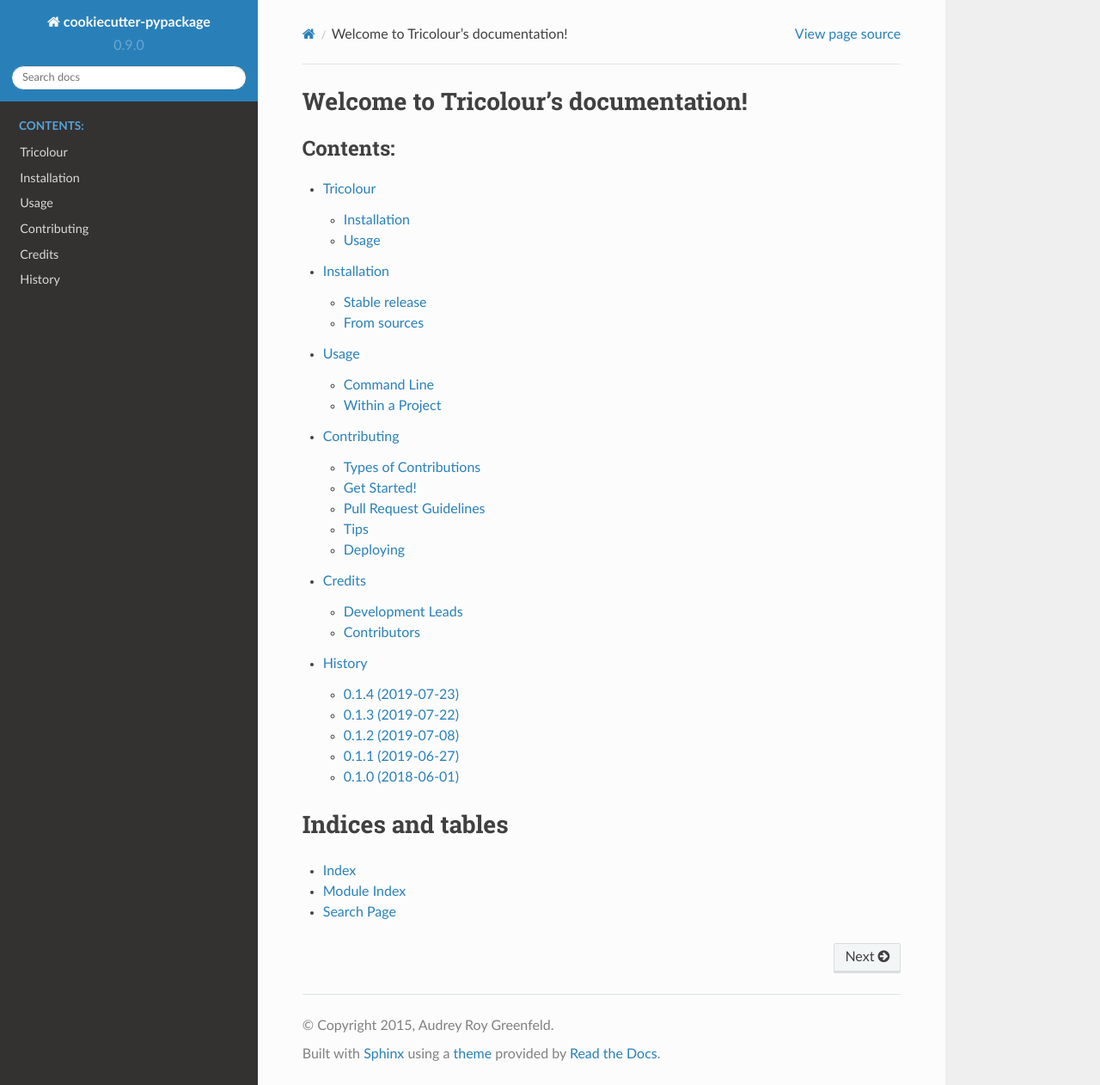
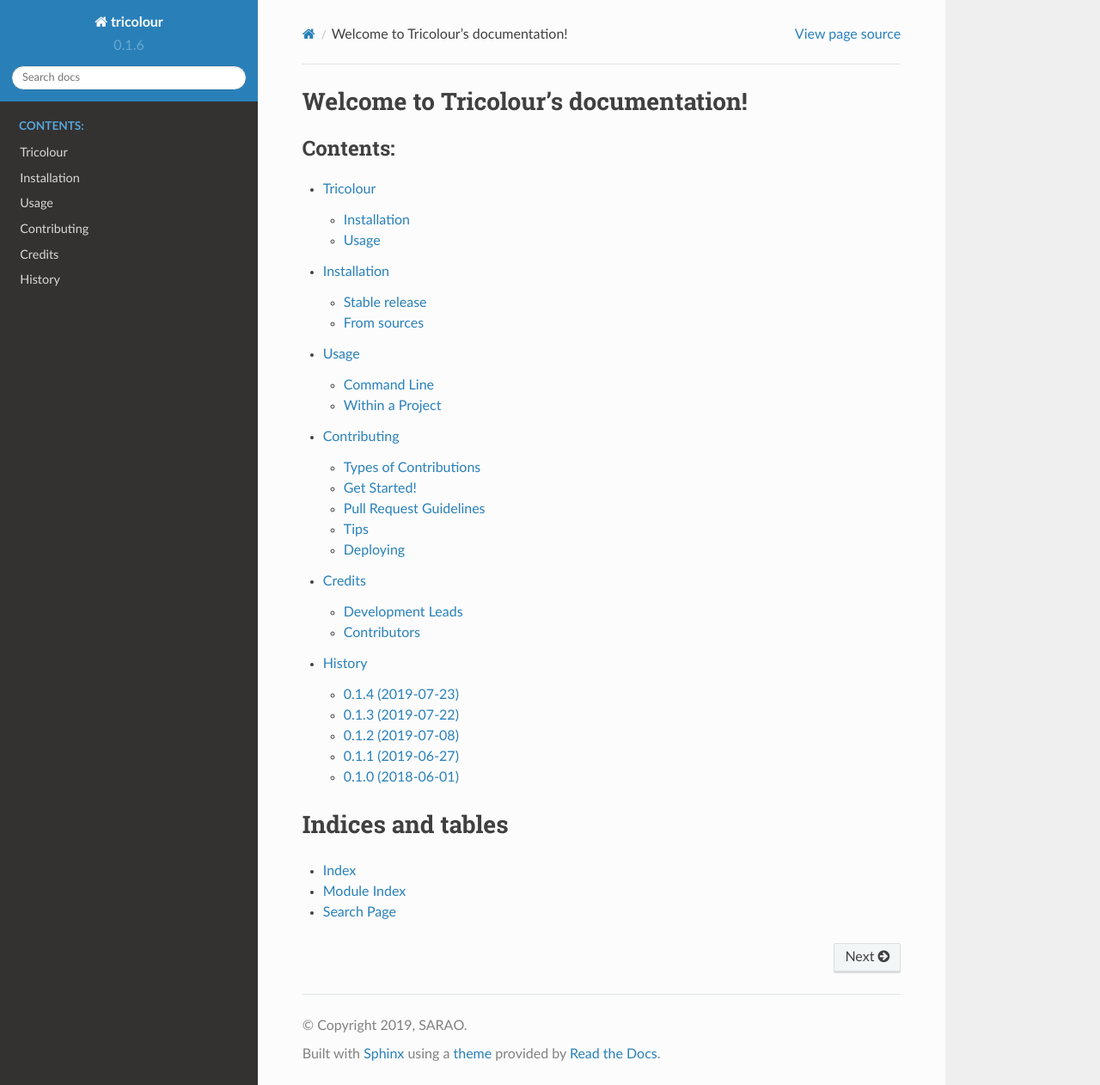
Before and after one commit to ratt-ru/tricolour, a Sphinx documentation site: the page built from docs/index.rst, in a window 1280 px wide and 1262 px high. Shown: the whole window at 86% size. Built offline with Sphinx 7.4.7 and the Read the Docs theme 2.0.0, drawn with Linux system fonts in a browser that asks for light colours; pages that are not in the unit, such as notebooks, are missing from menus.

Commit message:
docs update

```diff
--- a/docs/conf.py
+++ b/docs/conf.py
@@ -17,6 +17,10 @@
 import sys
 import os
 import shlex
+
+sys.path.insert(0, os.path.abspath(".."))
+
+import tricolour
 
 # If extensions (or modules to document with autodoc) are in another directory,
 # add these directories to sys.path here. If the directory is relative to the
@@ -75,18 +79,18 @@
 master_doc = 'index'
 
 # General information about the project.
-project = 'cookiecutter-pypackage'
-copyright = '2015, Audrey Roy Greenfeld'
-author = 'Audrey Roy Greenfeld'
+project = 'tricolour'
+copyright = '2019, SARAO'
+author = 'Simon Perkins'
 
 # The version info for the project you're documenting, acts as replacement for
 # |version| and |release|, also used in various other places throughout the
 # built documents.
 #
 # The short X.Y version.
-version = '0.9.0'
+version = tricolour.__version__
 # The full version, including alpha/beta/rc tags.
-release = '0.9.0'
+release = tricolour.__version__
 
 # The language for content autogenerated by Sphinx. Refer to documentation
 # for a list of supported languages.
```
